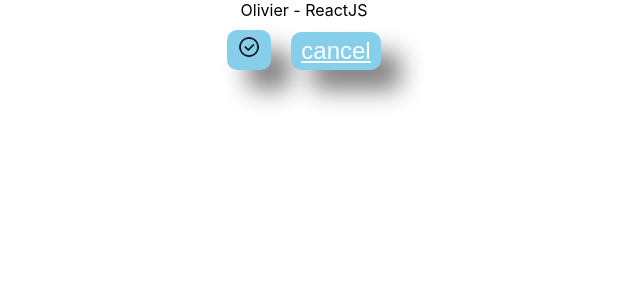
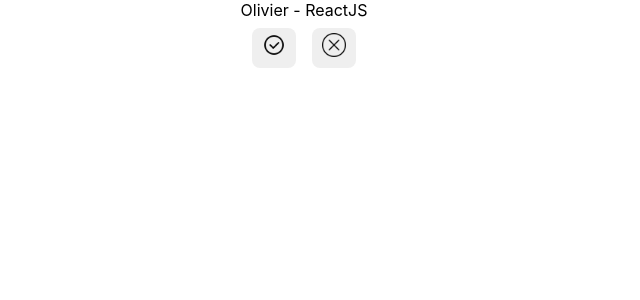
Before and after one commit to oledanvic/2023-06-12-tjs, a React (Create React App) app: page / in a window 1280 px wide. Shown: the top 300 px of the page, without its empty margins (336-976 px from the left). Built offline with nearby package versions, Linux system fonts and the light colour scheme.

Commit message:
Gestion fonction

```diff
--- a/src/App/App.jsx
+++ b/src/App/App.jsx
@@ -6,8 +6,10 @@
   return (
     <div className="App">
       <div>Olivier - ReactJS</div>
-      <Button><img src='/img/ok.png'/></Button>
-      <Button text="cancel"></Button>
+      <Button onClick={(unParamDeLenfant)=>{
+        console.log('fonction envoyee par le parent', unParamDeLenfant);
+      }}><img src='/img/ok.png'/></Button>
+      <Button><img src='/img/cancel.png'/></Button>
     </div>
   );
 }
--- a/src/App/components/ui/Button/Button.jsx
+++ b/src/App/components/ui/Button/Button.jsx
@@ -1,16 +1,31 @@
 import React from 'react';
 import style from './Button.module.css';
-
+import PropTypes from 'prop-types'
 /**
  *
  * @param {Object} props
  */
 const Button=(props)=>{
     return (
-        <button className={style.Button}>
-            {undefined !== props.children ? props.children:props.text}
+        <button type={props.type} className={style.Button} onClick={(evt)=>{
+            if(undefined !== props.onClick && typeof props.onClick === 'function') {
+                props.onClick('click');
+            }
+        }}>
+            {props.children}
         </button>
     );
 }
 
+Button.propTypes={
+    children: PropTypes.any.isRequired,
+    type: PropTypes.oneOf(['button', 'reset', 'submit']).isRequired,
+    onClick: PropTypes.func.isRequired
+}
+
+Button.defaultProps={
+    type:'button',
+    onClick: ()=>{console.log('click');}
+}
+
 export default Button;
--- a/src/App/components/ui/Button/Button.module.css
+++ b/src/App/components/ui/Button/Button.module.css
@@ -1,18 +1,13 @@
 .Button{
     padding: 5px 10px;
-    background-color: skyblue;
-    color: white;
-    text-decoration: underline;
     border: none;
-    border-radius: 10px;
     font-size: x-large;
-    box-shadow: 20px 20px 25px grey;
-    margin: 10px;
+    margin: 8px;
+    border-radius: 8px;
 }
 
 .Button:hover{
-    box-shadow: 20px 20px 25px grey;
-    border: 1px solid white;
+    border: 2px solid black;
 }
 
 .Button img {
```
Also changed, not shown: public/img/cancel.png (added).
